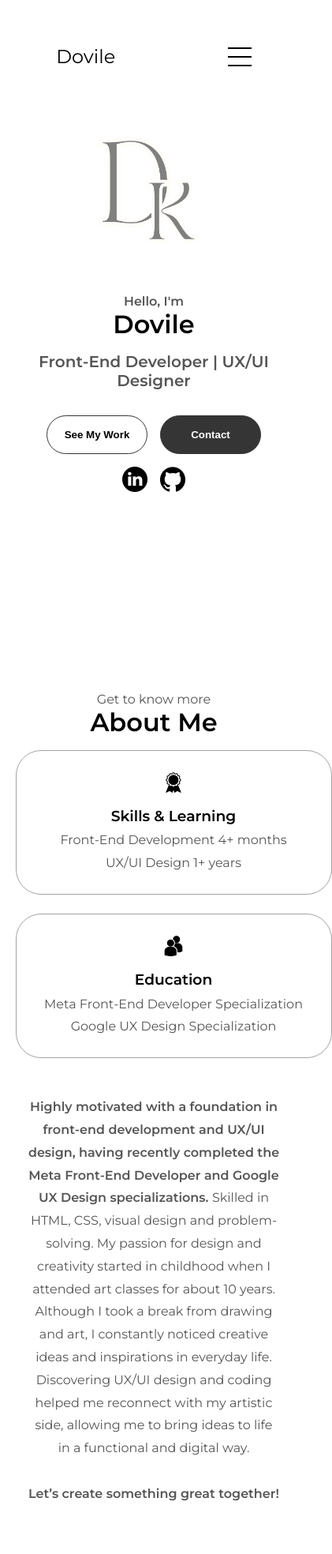
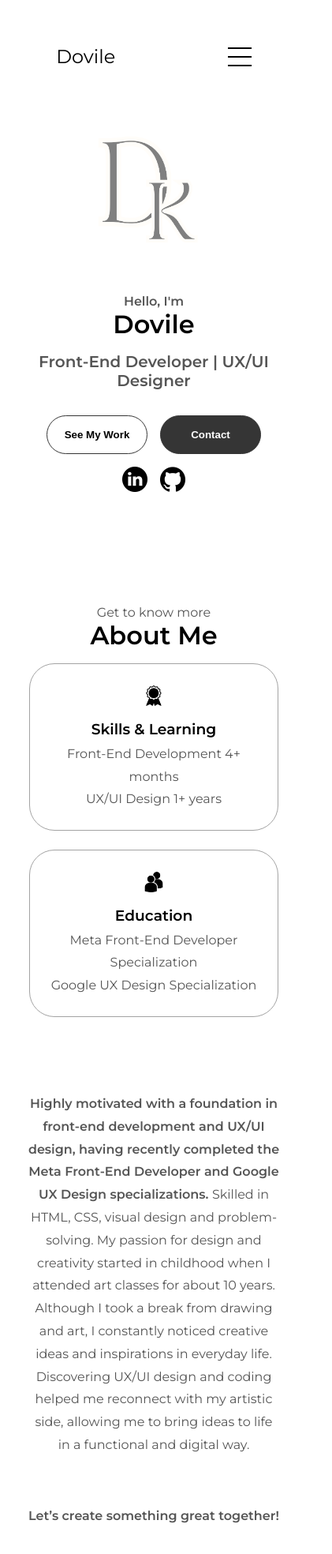
Before and after one commit to DovileKul/my-portfolio, a plain HTML site: page index.html in a window 390 px wide. Shown: the top 1968 px of the page at 79% size, 421 px wide, since content can reach past the window. Drawn offline with Linux system fonts and the light colour scheme.

Commit message:
Update mediaqueries

```diff
--- a/index.html
+++ b/index.html
@@ -173,7 +173,7 @@ onclick="location.href='./#experience'" />
                             <img src="./assets/checkmark.png" alt="Experience icon"
                             class="icon" />
                             <div>
-                                <h3>Information Architecture</h3>
+                                <h3>IA</h3>
                                 <p>Basic</p>
                             </div>
                         </article>
@@ -259,7 +259,7 @@ onclick="location.href='./#experience'" />
             class="project-img"/>
         </div>
 <h2 class="experience-sub-title project-title">EuroTravel | Travel App</h2>
-<p class="project-description">UI/UX Design</p>
+<p class="project-description">UX/UI Design</p>
 <div class="btn-container">
     <button class="btn btn-color-2 project-btn"
     onclick="location.href='https://www.behance.net/gallery/206785233/EuroTravel-App-UIUX-Design'">Behance</button>
--- a/mediaqueries.css
+++ b/mediaqueries.css
@@ -5,9 +5,10 @@
 }
 .about-containers {
     flex-wrap: wrap;
+    align-items: center;
+    justify-content: center;
 }
-#contact,
-#projects {
+#contact, #projects {
     height: fit-content;
 }
 }
@@ -45,12 +46,37 @@
     }
 }
 
+@media screen and (max-width: 1024px) {
+    #profile {
+        height: auto;
+        min-height: 50vh;
+    }
+#projects .about-containers {
+    display: grid;
+    grid-template-columns: repeat(2, 1fr);
+    gap: 1rem;
+    justify-content: center;
+}
+}
+
+@media screen and (max-width: 900px) {
+    #projects .about-containers {
+        display: grid;
+        grid-template-columns: repeat(2, 1fr);
+        gap: 1rem;
+        justify-content: center;
+    }
+}
+
 @media screen and (max-width: 768px) {
+    * {
+        box-sizing: border-box;
+    }
 #contact, footer {
     height: 40vh;
 }
 #profile {
-    height: 83vh;
+    height: 70vh;
     margin-bottom: 0;
 }
 article {
@@ -62,6 +88,12 @@ footer nav {
 }
 .about-containers, .contact-info-upper-container, .btn-container {
     flex-wrap: wrap;
+}
+.about-containers {
+    display: flex;
+    flex-direction: column;
+    justify-content: center;
+    width: 100%;
 }
 .contact-info-container {
     margin: 0;
@@ -95,19 +127,19 @@ footer nav {
     text-align: justify;
 }
 #about .about-details-container {
+    display: flex;
     flex-direction: column;
-    gap: 2rem;
     align-items: center;
-    text-align: center;
+    width: 100%;
 }
-
 #about .text-container {
     max-width: 100%;
     padding: 1rem;
     text-align: center;
 }
 .details-container {
-    width: 100%;
+    width: 90%;
+    max-width: 400px;
 }
 #projects .project-card {
     width: 100%;
--- a/style.css
+++ b/style.css
@@ -275,6 +275,7 @@ background: rgb(0,0,0);
     display: flex;
     flex-direction: column;
     gap: 1.5rem;
+    width: 100%;
   }
 
 #about .about-details-container {
@@ -287,7 +288,7 @@ background: rgb(0,0,0);
 
 #about .text-container {
     flex: 2.5;
-    max-width: 60%;
+    max-width: 70%;
     margin: 0 auto;
     text-align: left;
     padding: 2rem 0;
@@ -295,6 +296,11 @@ background: rgb(0,0,0);
     flex-direction: column;
     justify-content: center;
     line-height: 1.8;
+}
+
+.text-container strong:last-child {
+    display: block;
+    margin-top: 2rem;
 }
 
   .about-containers,
@@ -417,7 +423,6 @@ background: rgb(0,0,0);
     border-radius: 2rem;
     border: 0.1rem solid rgb(163, 163, 163);
     text-align: center;
-
 }
 
 .color-container {
```
